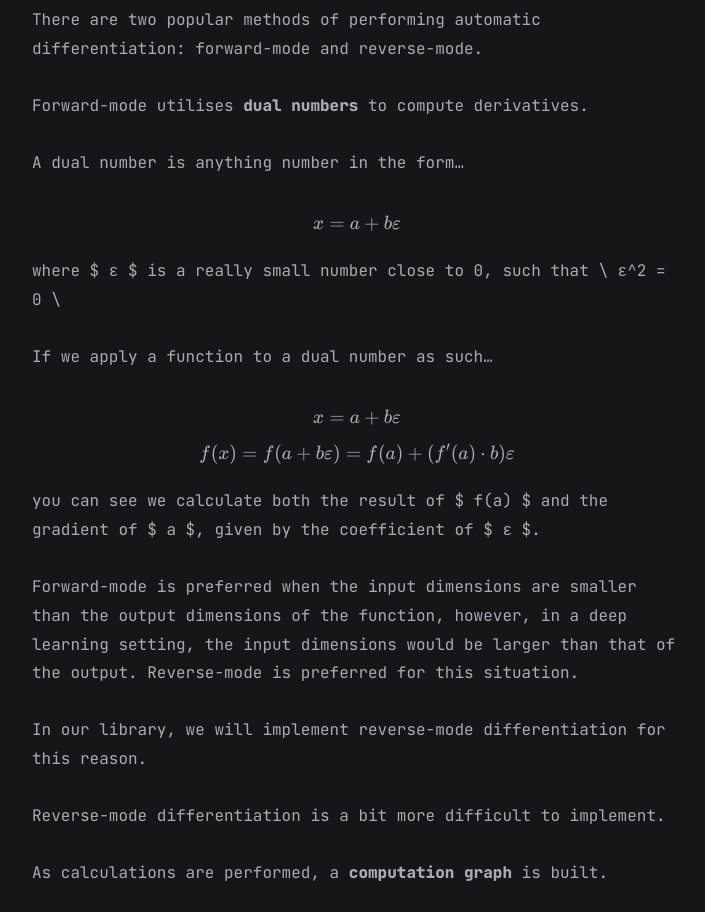
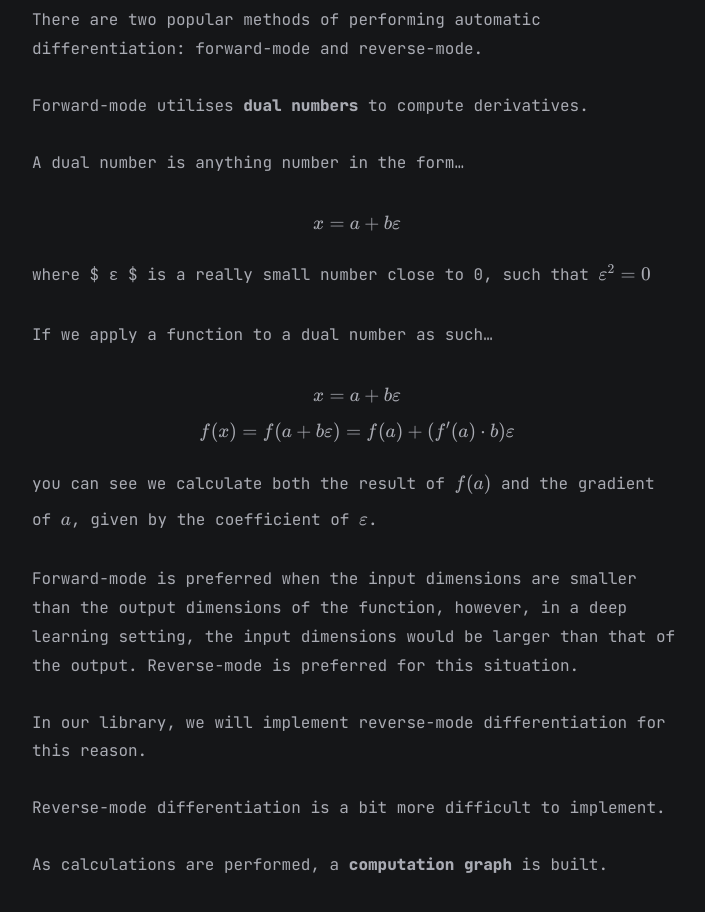
Before and after one commit to ashwins-code/ashwins-code.github.io, a Jekyll site: the page built from _posts/2022-03-19-deep-learning-library-4.md, in a window 1280 px wide and 1400 px high, scrolled down 1480 px. Shown: the top 912 px of the window, without its empty margins (283-988 px from the left). Built offline with Jekyll 4.4.1, drawn with Linux system fonts in a browser that asks for light colours; some of the changed text lies outside the part shown.

Commit message:
Update 2022-03-19-deep-learning-library-4.md

```diff
--- a/_posts/2022-03-19-deep-learning-library-4.md
+++ b/_posts/2022-03-19-deep-learning-library-4.md
@@ -38,7 +38,7 @@ $$
 x = a + bε
 $$
 
-where $ ε $ is a really small number close to 0, such that  \\ ε^2 = 0 \\
+where $ ε $ is a really small number close to 0, such that  $$ ε^2 = 0 $$
 
 If we apply a function to a dual number as such...
 
@@ -47,7 +47,7 @@ x = a + bε \newline
 f(x) = f(a + bε) = f(a) + (f'(a) \cdot b)ε
 $$
 
-you can see we calculate both the result of $ f(a) $ and the gradient of $ a $, given by the coefficient of $ ε $.
+you can see we calculate both the result of $$ f(a) $$ and the gradient of $$ a $$, given by the coefficient of $$ ε $$.
 
 Forward-mode is preferred when the input dimensions are smaller than the output dimensions of the function, however, in a deep learning setting, the input dimensions would be larger than that of the output. Reverse-mode is preferred for this situation.
 
@@ -57,9 +57,7 @@ Reverse-mode differentiation is a bit more difficult to implement.
 
 As calculations are performed, a **computation graph** is built.
 
-For example, the following diagram shows the computation graph for $
-f(x) = \frac{2x^2 + 2y}{4}
-$
+For example, the following diagram shows the computation graph for $$ f(x) = \frac{2x^2 + 2y}{4} $$
 
 
 ![Image description](https://dev-to-uploads.s3.amazonaws.com/uploads/articles/s3iqp262sft3tk4szd21.png)
@@ -85,10 +83,11 @@ Here are the different differentiation rules used by each node, which are used i
 Note: all of these will show the **partial derivative**, meaning everything that is not the variable we are finding the gradient of is treated as a constant.
 
 
-In the following, think of $x$ and $y$ as nodes in the graph and $z$ as the result of the operation applied between these nodes.
+In the following, think of $x$ and $y$ as nodes in the graph and $$z$$ as the result of the operation applied between these nodes.
 
 
 At multiplication nodes...
+
 $$
 z = xy \newline
 \frac{dz}{dx} = y \newline
@@ -142,7 +141,7 @@ z = x \cdot y \newline
 \frac{dz}{dy} = x^T \otimes f'(z)
 $$
 
-... where $f(z)$ is a function that involves $z$, meaning $f'(z)$ would be the gradient calculated in the previous layer of the graph. By default (aka if z is the highest node in the graph), $f(z) = z$, meaning $f'(z)$ would be a matrix of 1s with the same shape as $z$
+... where $$f(z)$$ is a function that involves $$z$$, meaning $$f'(z)$$ would be the gradient calculated in the previous layer of the graph. By default (aka if z is the highest node in the graph), $$f(z) = z$$, meaning $$f'(z)$$ would be a matrix of 1s with the same shape as $$z$$
 
 ## The code
 
```
